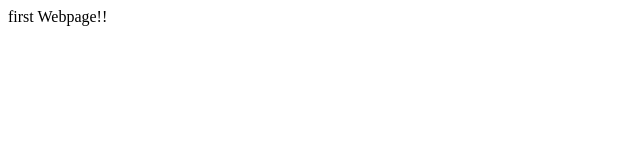
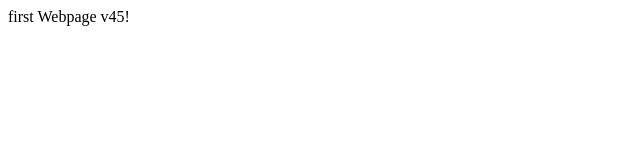
Before and after one commit to daveyjonezz/portfolio, a plain HTML site: page index.html in a window 1280 px wide. Shown: the full height of the page, 0-640 px from the left. Drawn offline with Linux system fonts and the light colour scheme.

Commit message:
updated by Davis x2

```diff
--- a/index.html
+++ b/index.html
@@ -7,6 +7,6 @@
     <title>Document</title>
 </head>
 <body>
-    first Webpage!!
+    first Webpage v45!
 </body>
 </html>
```
